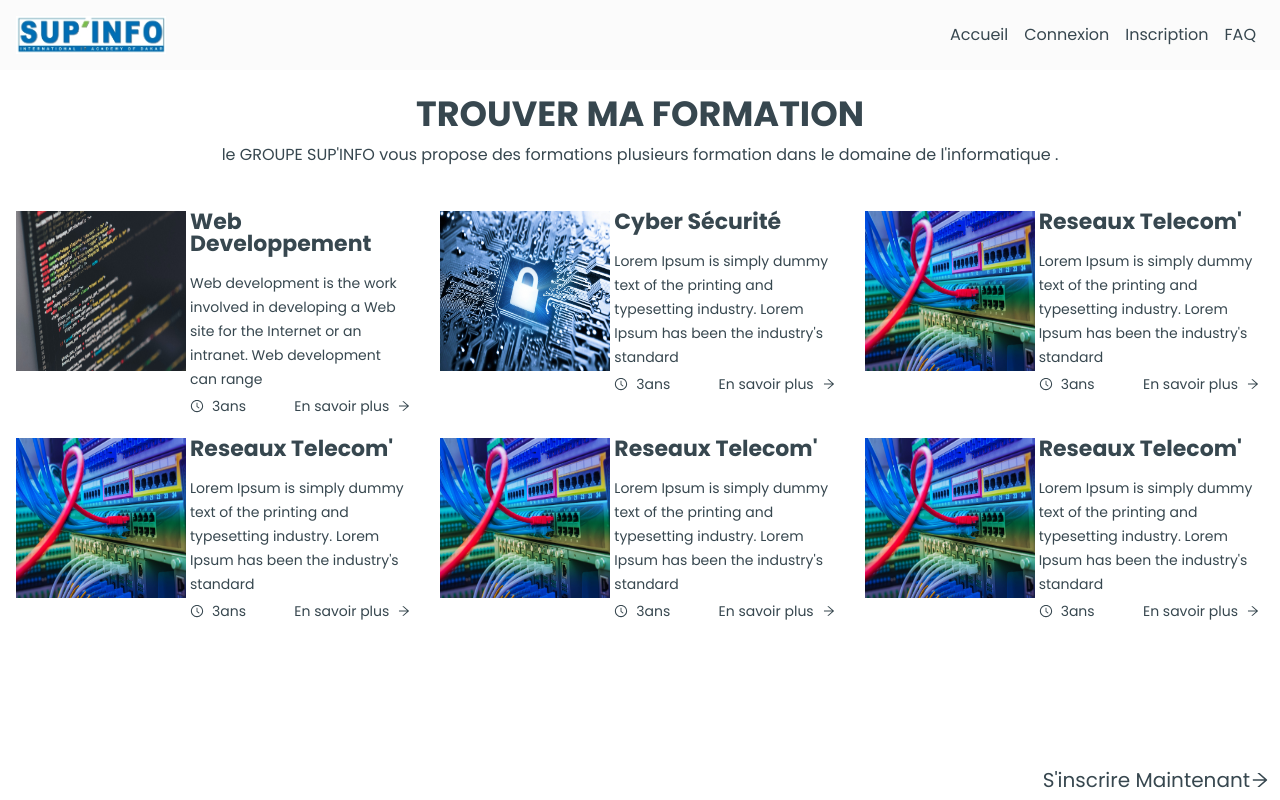
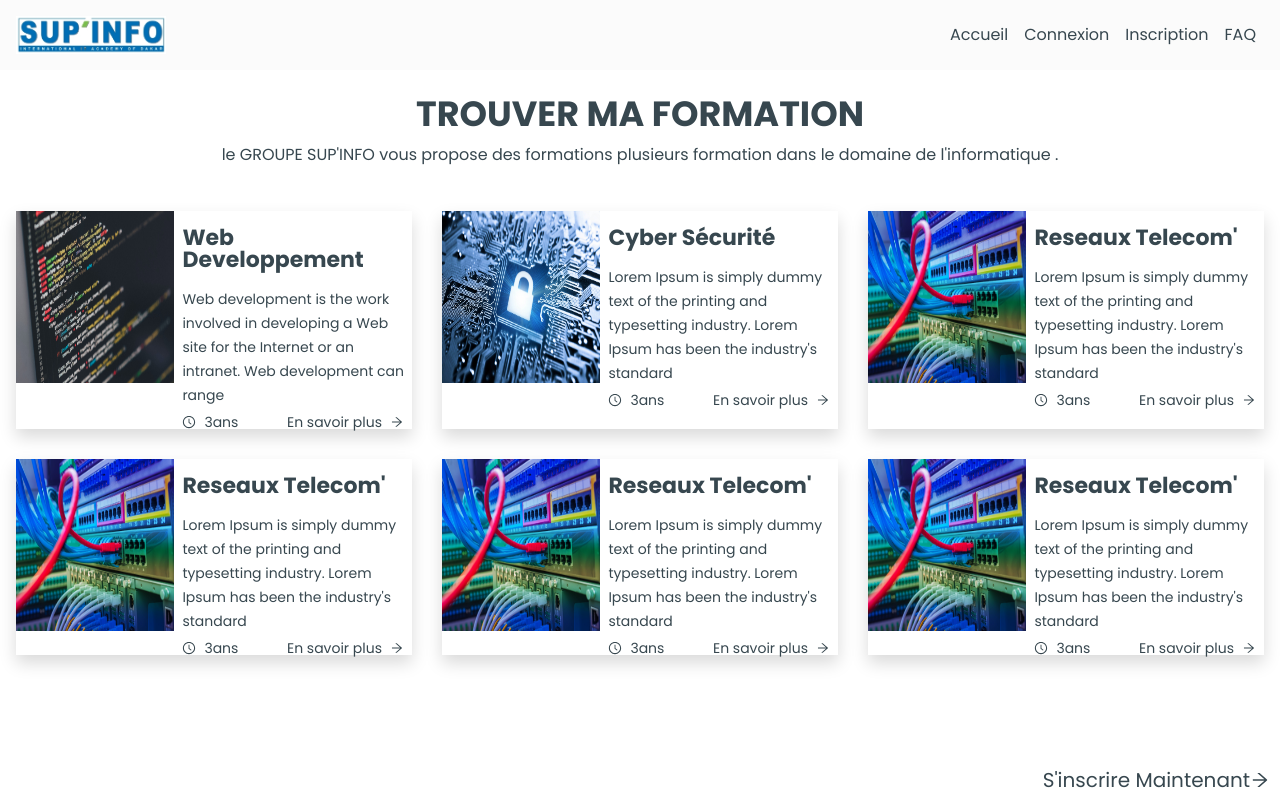
Before and after one commit to Aziz-TheDarkCode/school-management-app, a React (Create React App) app: page /courses in a window 1280 px wide. Built offline with nearby package versions, Linux system fonts and the light colour scheme.

Commit message:
latest updates

```diff
--- a/src/components/card.js
+++ b/src/components/card.js
@@ -5,10 +5,10 @@ import { AiOutlineArrowRight} from "react-icons/ai";
 const Card = ({color,title,img,description,duration})=>
 {
     return(
-        <div className='text-small d-flex'>
+        <div className='text-small d-flex card'>
                 <img  src={img} className='card--img'/>
-                <div className='px-1'>
-                        <p className='text-medium text-bold mb-3'>{title}</p>
+                <div className='px-2  '>
+                        <p className='mt-3 text-medium text-bold mb-3'>{title}</p>
                         <p className='sm-lh'>{description}</p>
                         <div className='mt-2  d-flex justify-content-between align-items-center'>
                                 <div className='d-flex'>
--- a/src/styles/css/main.css
+++ b/src/styles/css/main.css
@@ -93,7 +93,7 @@ a {
 .card__section {
   display: grid;
   grid-template-columns: repeat(3, 1fr);
-  gap: 25px;
+  gap: 30px;
 }
 
 .footer {
@@ -230,8 +230,12 @@ input:focus {
 }
 
 .card--img {
-  width: 170px;
-  height: 160px;
+  max-width: 40%;
+  height: 172px;
+}
+
+.card {
+  box-shadow: 0 0.5rem 1rem rgba(0, 0, 0, 0.15);
 }
 
 /*# sourceMappingURL=main.css.map */
--- a/src/styles/scss/components/_card.scss
+++ b/src/styles/scss/components/_card.scss
@@ -1,5 +1,9 @@
 .card--img
 {
-    width: 170px;
-    height:160px;
+    max-width:40%;
+    height:172px;
 }
+.card
+{
+        box-shadow: 0 .5rem 1rem rgba(0,0,0,.15);
+}
--- a/src/styles/scss/layouts/_section.scss
+++ b/src/styles/scss/layouts/_section.scss
@@ -9,6 +9,6 @@
 {
     display:grid;
     grid-template-columns:repeat(3,1fr);
-   gap: 25px;
+   gap: 30px;
 
 }
```
Also changed, not shown: 1 other file (tests, documents, lock files or other folders).
